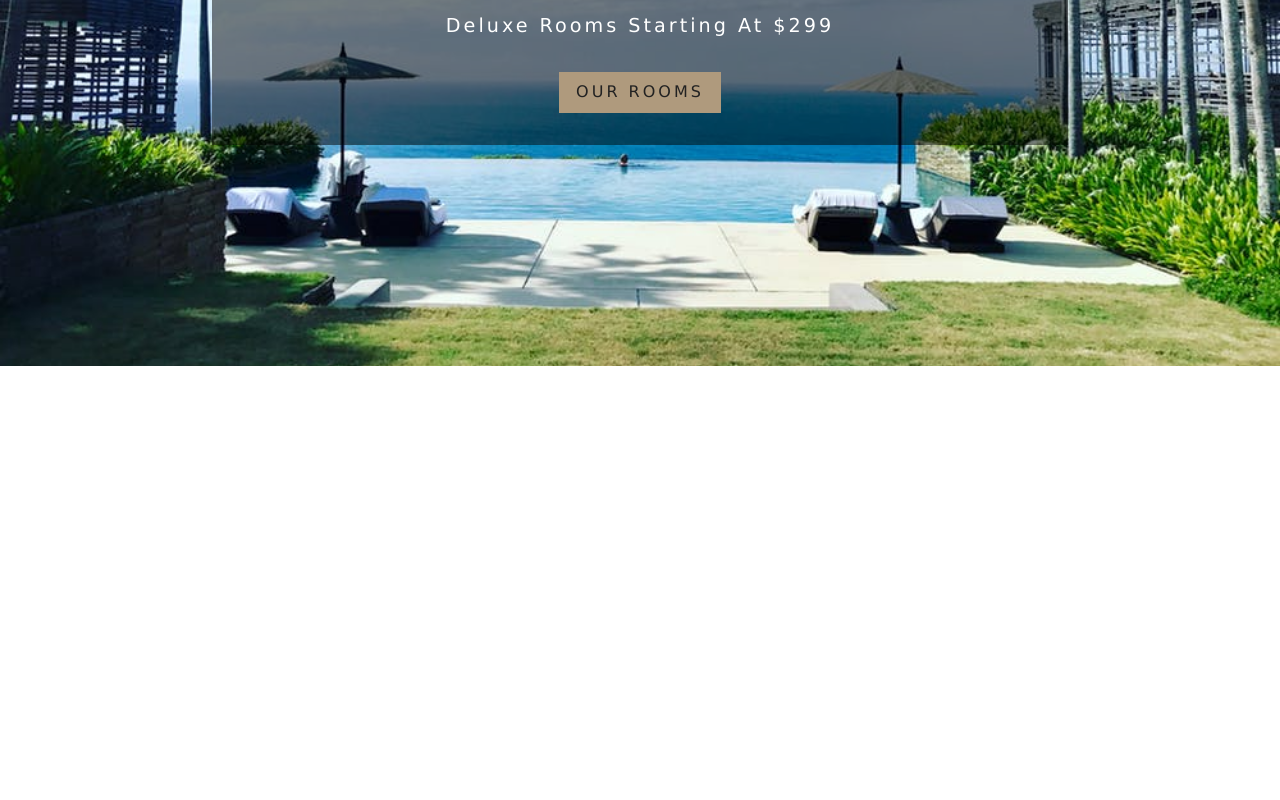
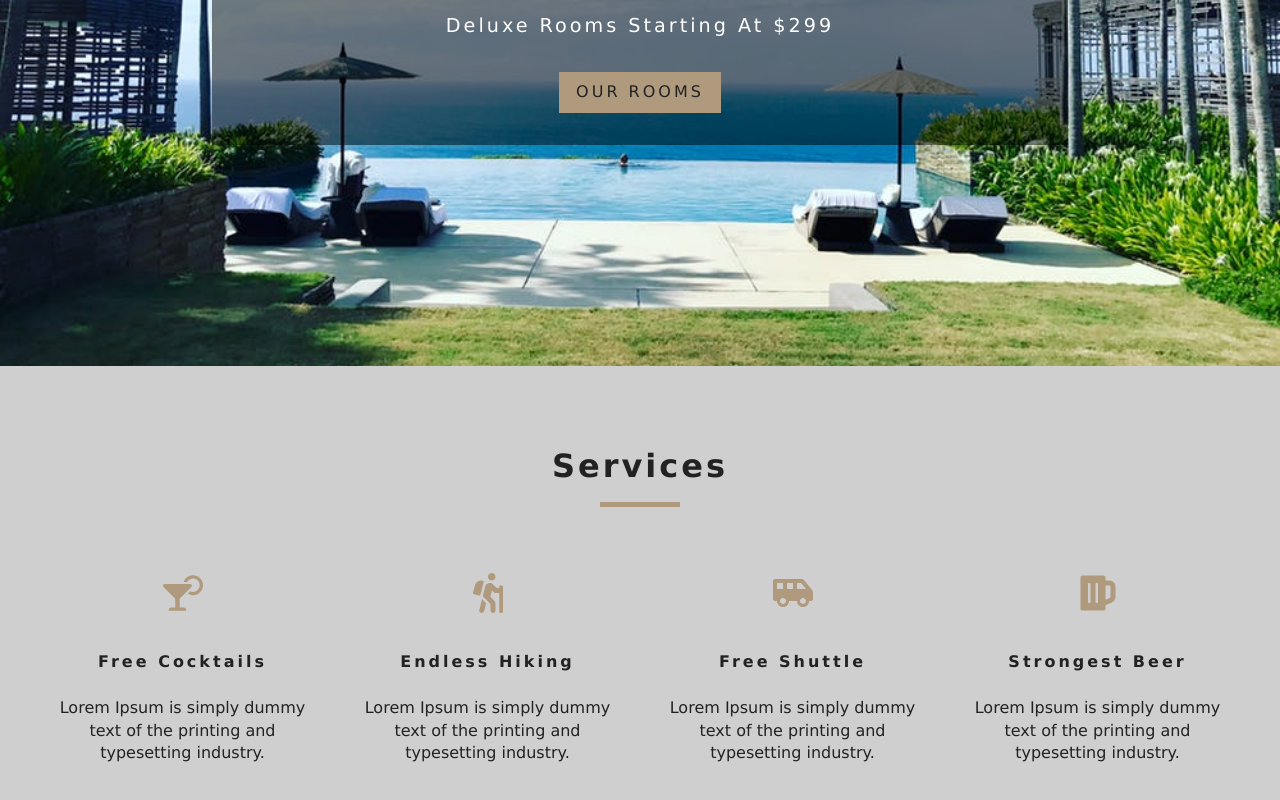
Before and after one commit to Fernandadp/hotel-reservation-site-react, a React (Create React App) app: page / in a window 1280 px wide. Shown: the part 434-1234 px from the top of the page. Before the commit the page ends 800 px from the top, so only its background shows below. Built offline with nearby package versions, Linux system fonts and the light colour scheme.

Commit message:
create services and title components, add to home

```diff
--- a/src/App.css
+++ b/src/App.css
@@ -252,6 +252,7 @@ h6 {
 }
 .services h6 {
   letter-spacing: var(--mainSpacing);
+  text-transform: capitalize;
 }
 .services p {
   width: 80%;
--- /dev/null
+++ b/src/components/Services.js
@@ -0,0 +1,49 @@
+import React, { Component } from 'react'
+import { FaCocktail, FaHiking, FaShuttleVan, FaBeer } from 'react-icons/fa'
+
+import Title from './Title'
+
+export default class Services extends Component {
+  state = {
+    services: [
+      {
+        icon: <FaCocktail />,
+        title: 'Free cocktails',
+        info: 'Lorem Ipsum is simply dummy text of the printing and typesetting industry.'
+      },
+      {
+        icon: <FaHiking />,
+        title: 'Endless hiking',
+        info: 'Lorem Ipsum is simply dummy text of the printing and typesetting industry.'
+      },
+      {
+        icon: <FaShuttleVan />,
+        title: 'Free shuttle',
+        info: 'Lorem Ipsum is simply dummy text of the printing and typesetting industry.'
+      },
+      {
+        icon: <FaBeer />,
+        title: 'Strongest beer',
+        info: 'Lorem Ipsum is simply dummy text of the printing and typesetting industry.'
+      }
+    ]
+  };
+  render() {
+    return (
+      <section className="services">
+        <Title title='services' />
+        <div className="services-center">
+          {this.state.services.map((item, index) => {
+            return <article key={index} className="service">
+              <span>{item.icon}</span>
+              <h6>{item.title}</h6>
+              <p>{item.info}</p>
+
+            </article>
+          })
+        }
+        </div>
+      </section>
+    )
+  }
+}
--- /dev/null
+++ b/src/components/Title.js
@@ -0,0 +1,10 @@
+import React from 'react'
+
+export default function Title({title}) {
+  return (
+    <div className="section-title">
+      <h4>{title}</h4>
+      <div />
+    </div>
+  )
+}
--- a/src/pages/Home.js
+++ b/src/pages/Home.js
@@ -1,10 +1,13 @@
 import React from 'react'
 import Hero from '../components/Hero'
 import Banner from '../components/Banner'
+import Services from '../components/Services'
+
 import { Link } from 'react-router-dom'
 
 export default function Home() {
   return (
+    <>
     <Hero>
       <Banner
         title="luxurious rooms"
@@ -16,6 +19,7 @@ export default function Home() {
       </Banner>
 
     </Hero>
-
+    <Services />
+   </>
   )
 }
```
